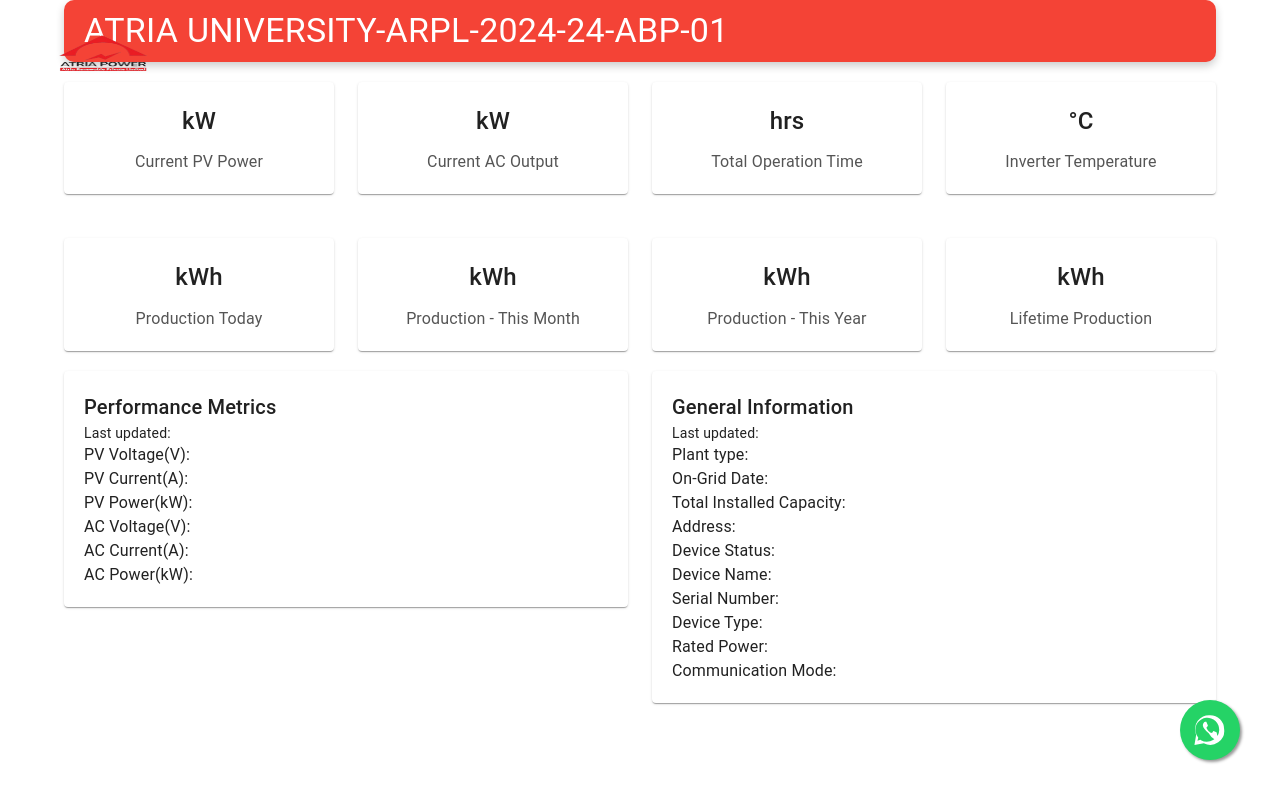
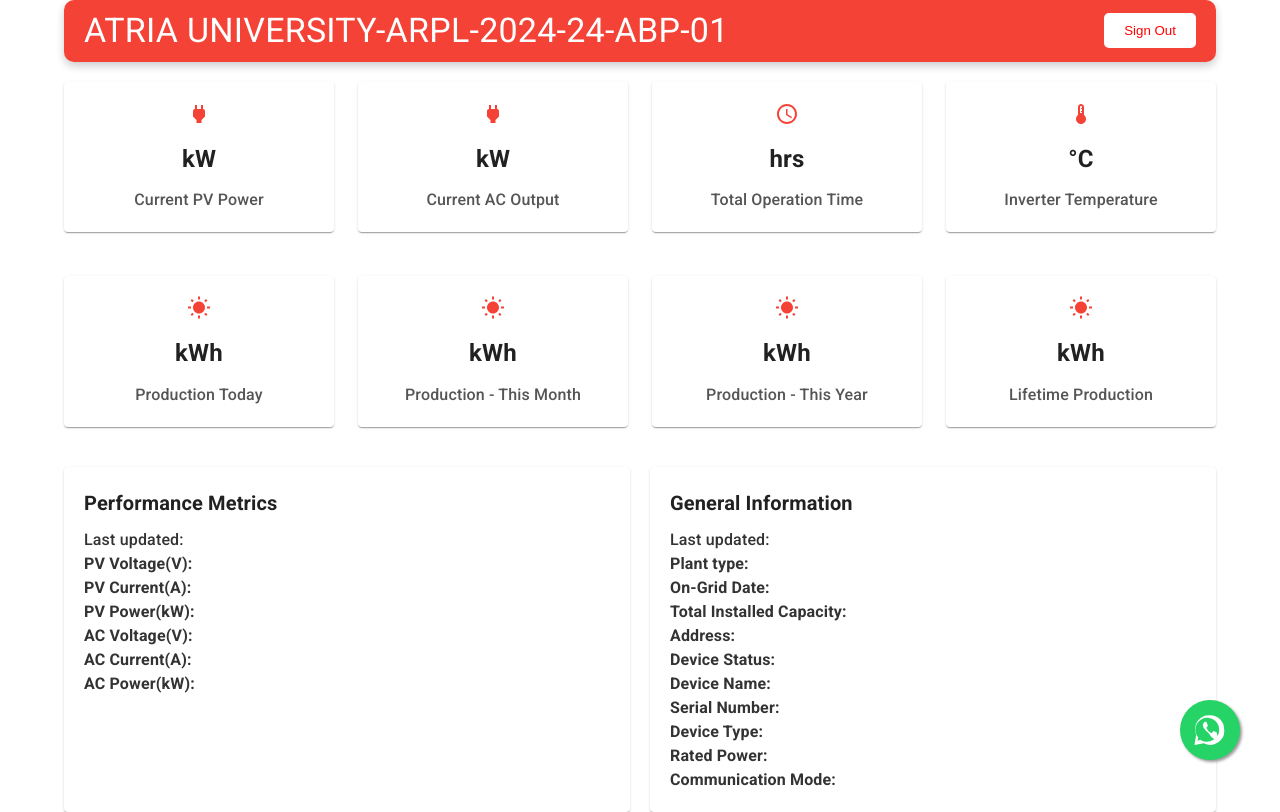
Before and after one commit to abhishekmohank/Energy-project, a React (Create React App) app: page /dashboard in a window 1280 px wide. Built offline with nearby package versions, Linux system fonts and the light colour scheme; no server answers.

Commit message:
updates in dashboard.js and dashboard.css

```diff
--- a/src/Dashboard.css
+++ b/src/Dashboard.css
@@ -1,22 +1,28 @@
-/* src/components/Dashboard.css */
+/* Import the Roboto font */
+@import url('https://fonts.googleapis.com/css2?family=Roboto:wght@400;500;700&display=swap');
+
+/* Apply Roboto font to the entire dashboard */
+body {
+  font-family: 'Roboto', sans-serif;
+}
 
 /* Basic styling for the header */
 .header {
   display: flex;
   flex-direction: column;
   align-items: center;
-  background-color: #f44336; /* Changed to a more modern shade of red */
+  background-color: #f44336; /* Modern shade of red */
   padding: 10px 20px;
   color: white;
   text-align: center;
-  border-radius: 10px; /* Add border-radius for rounded corners */
-  box-shadow: 0 4px 8px rgba(0, 0, 0, 0.2);
+  border-radius: 10px; /* Rounded corners */
+  box-shadow: 0 4px 8px rgba(0, 0, 0, 0.2); /* Subtle shadow */
   margin-bottom: 20px;
 }
 
 .header-title {
   margin: 10px 0;
-  font-weight: bold; /* Add bold font weight */
+  font-weight: bold; /* Bold font weight */
 }
 
 .logo {
@@ -25,10 +31,18 @@
 
 .signout-button {
   background-color: white;
-  color: red;
+  color: rgb(255, 0, 0);
   margin-top: 10px;
   padding: 10px 20px;
   border-radius: 5px;
+  border: none;
+  cursor: pointer;
+  transition: background-color 0.3s ease, color 0.3s ease;
+}
+
+.signout-button:hover {
+  background-color: #fd0000;
+  color: white;
 }
 
 /* Styling for the containers holding metrics and information */
@@ -43,16 +57,29 @@
   background-color: #ffffff; /* White background */
   border-radius: 10px; /* Rounded corners */
   box-shadow: 0 4px 8px rgba(0, 0, 0, 0.1); /* Subtle shadow */
+  transition: transform 0.3s ease;
+}
+
+.metric-box:hover {
+  transform: translateY(-5px);
 }
 
 .metric-box h6 {
   font-size: 24px;
   margin-bottom: 10px;
+  font-weight: 700; /* Make font bold */
 }
 
 .metric-box p {
   margin: 0;
   color: #555;
+  font-weight: 500; /* Semi-bold font weight */
+}
+
+.metric-icon {
+  font-size: 40px; /* Larger icon size */
+  margin-bottom: 10px;
+  color: #f44336; /* Icon color matching the header */
 }
 
 /* Styling for individual info boxes */
@@ -63,11 +90,39 @@
   box-shadow: 0 4px 8px rgba(0, 0, 0, 0.1); /* Subtle shadow */
 }
 
+/* Make performance metrics and general information bold and change font */
+.info-box h6 {
+  font-size: 20px;
+  font-weight: 700; /* Bold font weight */
+  margin-bottom: 10px;
+}
+
+.info-box p {
+  font-size: 16px;
+  font-weight: 500; /* Semi-bold font weight */
+  color: #333;
+}
+
+.info-box .info-label {
+  font-weight: 700; /* Bold font weight */
+}
+
 /* Ensure container takes up full width of the screen */
 .container {
   max-width: 100%;
   margin: 0 auto;
   padding: 0 20px;
+}
+
+/* Flex container for performance metrics and general information */
+.info-section {
+  display: flex;
+  gap: 20px;
+  margin-top: 20px;
+}
+
+.info-box {
+  flex: 1;
 }
 
 /* Media queries for responsive design */
@@ -89,6 +144,10 @@
 
   .metrics-container .metric-box, .info-container .info-box {
     margin-bottom: 20px;
+  }
+
+  .info-section {
+    flex-direction: row;
   }
 }
 
--- a/src/Dashboard.js
+++ b/src/Dashboard.js
@@ -3,6 +3,10 @@
 import { Container, Grid, Paper, Typography, Box } from '@mui/material';
 import CustomWhatsAppIcon from './CustomWhatsAppIcon'; // Import the custom WhatsApp icon
 import './Dashboard.css'; // Import the CSS file for styling
+import PowerIcon from '@mui/icons-material/Power';
+import AccessTimeIcon from '@mui/icons-material/AccessTime';
+import ThermostatIcon from '@mui/icons-material/Thermostat';
+import WbSunnyIcon from '@mui/icons-material/WbSunny';
 
 const Dashboard = () => {
   // State to store dashboard data
@@ -64,29 +68,28 @@
     <Container className="container">
       {/* Header section containing logo, title, and sign-out button */}
       <Box className="header">
-        <img src="atria-logo.png" alt="Atria Power" className="logo" />
+        {/* <img src="atria-logo.png" alt="Atria Power" className="logo" /> */} {/*Logo on top left corner */}
         <Typography variant="h4" component="h1" className="header-title">
           ATRIA UNIVERSITY-ARPL-2024-24-ABP-01
         </Typography>
-        {/* <Button variant="contained" className="signout-button">
-          Sign Out
-        </Button> */}
+        <button className="signout-button">Sign Out</button>
       </Box>
 
       {/* Grid container for displaying the metrics */}
       <Grid container spacing={3} className="metrics-container">
         {[
-          { label: "Current PV Power", value: dashboardData.currentPvPower + " kW" },
-          { label: "Current AC Output", value: dashboardData.currentAcOutput + " kW" },
-          { label: "Total Operation Time", value: dashboardData.totalOperationTime + " hrs" },
-          { label: "Inverter Temperature", value: dashboardData.inverterTemperature + " °C" },
-          { label: "Production Today", value: dashboardData.productionToday + " kWh" },
-          { label: "Production - This Month", value: dashboardData.productionThisMonth + " kWh" },
-          { label: "Production - This Year", value: dashboardData.productionThisYear + " kWh" },
-          { label: "Lifetime Production", value: dashboardData.lifetimeProduction + " kWh" },
+          { label: "Current PV Power", value: dashboardData.currentPvPower + " kW", icon: <PowerIcon className="metric-icon" /> },
+          { label: "Current AC Output", value: dashboardData.currentAcOutput + " kW", icon: <PowerIcon className="metric-icon" /> },
+          { label: "Total Operation Time", value: dashboardData.totalOperationTime + " hrs", icon: <AccessTimeIcon className="metric-icon" /> },
+          { label: "Inverter Temperature", value: dashboardData.inverterTemperature + " °C", icon: <ThermostatIcon className="metric-icon" /> },
+          { label: "Production Today", value: dashboardData.productionToday + " kWh", icon: <WbSunnyIcon className="metric-icon" /> },
+          { label: "Production - This Month", value: dashboardData.productionThisMonth + " kWh", icon: <WbSunnyIcon className="metric-icon" /> },
+          { label: "Production - This Year", value: dashboardData.productionThisYear + " kWh", icon: <WbSunnyIcon className="metric-icon" /> },
+          { label: "Lifetime Production", value: dashboardData.lifetimeProduction + " kWh", icon: <WbSunnyIcon className="metric-icon" /> },
         ].map((metric, index) => (
           <Grid item xs={12} sm={6} md={3} key={index}>
             <Paper className="metric-box">
+              {metric.icon}
               <Typography variant="h6">{metric.value}</Typography>
               <Typography variant="body1">{metric.label}</Typography>
             </Paper>
@@ -94,39 +97,35 @@
         ))}
       </Grid>
 
-      {/* Grid container for displaying performance and general information */}
-      <Grid container spacing={3} className="info-container">
-        <Grid item xs={12} sm={6}>
+      {/* Flex container for displaying performance and general information */}
+      <Box className="info-section">
         <Paper className="info-box">
           <Typography variant="h6">Performance Metrics</Typography>
           <Typography variant="body2">Last updated: {dashboardData.lastUpdated}</Typography>
-            <Typography variant="body1">PV Voltage(V): {dashboardData.pvVoltage}</Typography>
-            <Typography variant="body1">PV Current(A): {dashboardData.pvCurrent}</Typography>
-            <Typography variant="body1">PV Power(kW): {dashboardData.pvPower}</Typography>
-            <Typography variant="body1">AC Voltage(V): {dashboardData.acVoltage}</Typography>
-            <Typography variant="body1">AC Current(A): {dashboardData.acCurrent}</Typography>
-            <Typography variant="body1">AC Power(kW): {dashboardData.acPower}</Typography>
+          <Typography variant="body1" className="info-label">PV Voltage(V): {dashboardData.pvVoltage}</Typography>
+          <Typography variant="body1" className="info-label">PV Current(A): {dashboardData.pvCurrent}</Typography>
+          <Typography variant="body1" className="info-label">PV Power(kW): {dashboardData.pvPower}</Typography>
+          <Typography variant="body1" className="info-label">AC Voltage(V): {dashboardData.acVoltage}</Typography>
+          <Typography variant="body1" className="info-label">AC Current(A): {dashboardData.acCurrent}</Typography>
+          <Typography variant="body1" className="info-label">AC Power(kW): {dashboardData.acPower}</Typography>
         </Paper>
-        </Grid>
 
         {/* General Information */}
-        <Grid item xs={12} sm={6}>
         <Paper className="info-box">
           <Typography variant="h6">General Information</Typography>
           <Typography variant="body2">Last updated: {dashboardData.lastUpdated}</Typography>
-            <Typography variant="body1">Plant type: {dashboardData.plantType}</Typography>
-            <Typography variant="body1">On-Grid Date: {dashboardData.onGridDate}</Typography>
-            <Typography variant="body1">Total Installed Capacity: {dashboardData.totalInstalledCapacity}</Typography>
-            <Typography variant="body1">Address: {dashboardData.address}</Typography>
-            <Typography variant="body1">Device Status: {dashboardData.deviceStatus}</Typography>
-            <Typography variant="body1">Device Name: {dashboardData.deviceName}</Typography>
-            <Typography variant="body1">Serial Number: {dashboardData.serialNumber}</Typography>
-            <Typography variant="body1">Device Type: {dashboardData.deviceType}</Typography>
-            <Typography variant="body1">Rated Power: {dashboardData.ratedPower}</Typography>
-            <Typography variant="body1">Communication Mode: {dashboardData.communicationMode}</Typography>
+          <Typography variant="body1" className="info-label">Plant type: {dashboardData.plantType}</Typography>
+          <Typography variant="body1" className="info-label">On-Grid Date: {dashboardData.onGridDate}</Typography>
+          <Typography variant="body1" className="info-label">Total Installed Capacity: {dashboardData.totalInstalledCapacity}</Typography>
+          <Typography variant="body1" className="info-label">Address: {dashboardData.address}</Typography>
+          <Typography variant="body1" className="info-label">Device Status: {dashboardData.deviceStatus}</Typography>
+          <Typography variant="body1" className="info-label">Device Name: {dashboardData.deviceName}</Typography>
+          <Typography variant="body1" className="info-label">Serial Number: {dashboardData.serialNumber}</Typography>
+          <Typography variant="body1" className="info-label">Device Type: {dashboardData.deviceType}</Typography>
+          <Typography variant="body1" className="info-label">Rated Power: {dashboardData.ratedPower}</Typography>
+          <Typography variant="body1" className="info-label">Communication Mode: {dashboardData.communicationMode}</Typography>
         </Paper>
-        </Grid>
-      </Grid>
+      </Box>
 
       {/* WhatsApp Chat Icon */}
       <a
```
Lines whose indentation alone changed are shown as unchanged.
